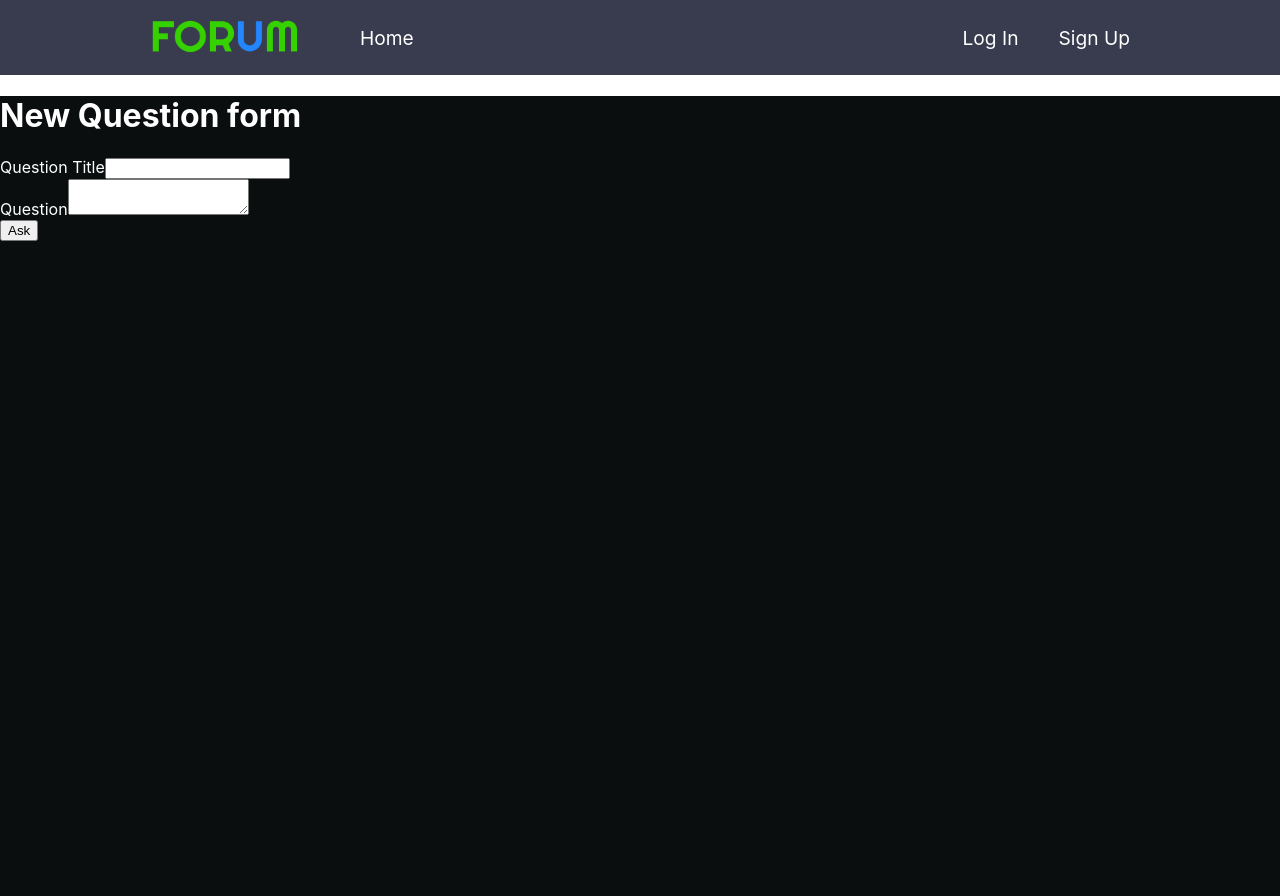
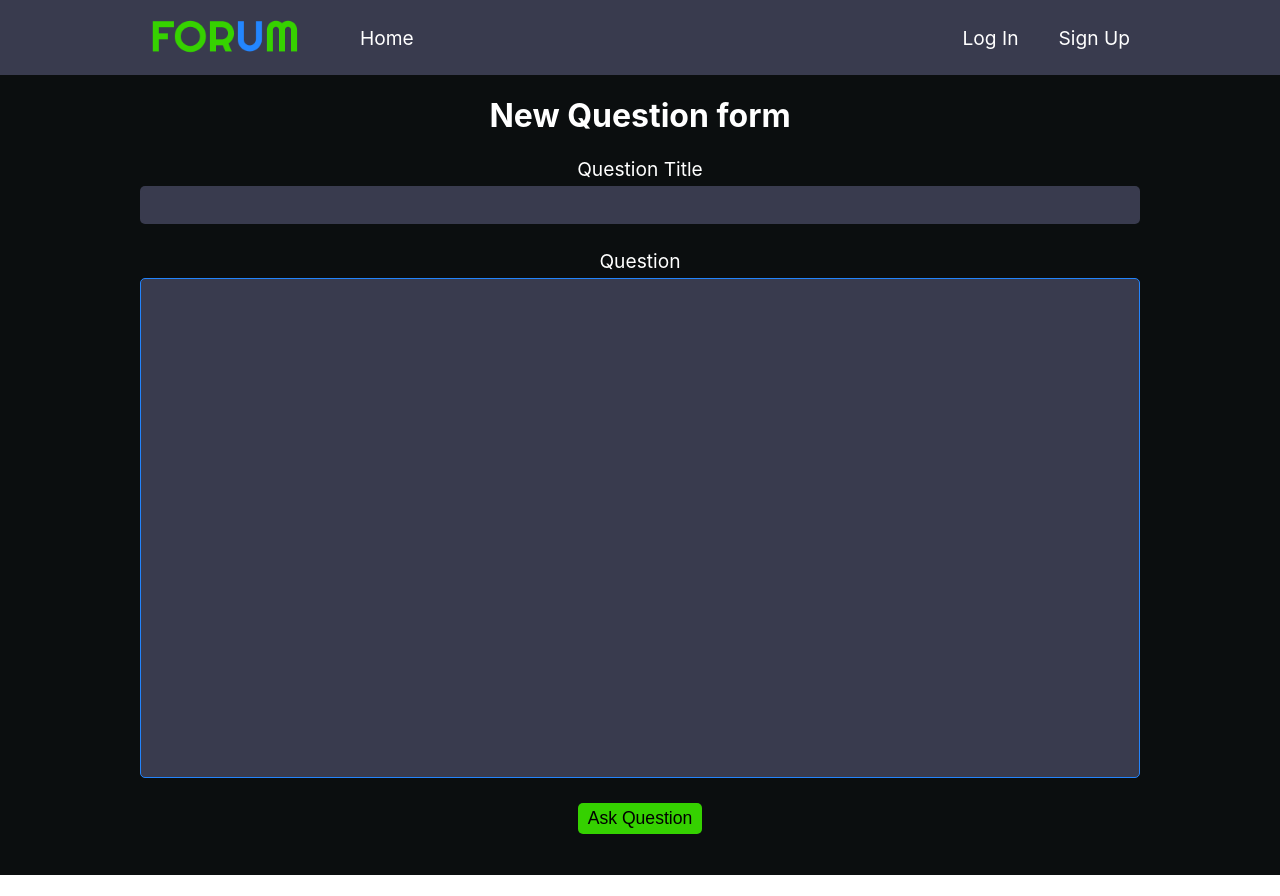
Before and after one commit to OutCoy/Forum, a React (Create React App) app: page /askQuestion in a window 1280 px wide. After the commit the page ends 875 px from the top, so only its background shows below. Built offline with nearby package versions, Linux system fonts and the light colour scheme; no server answers.

Commit message:
Refactored some code and added some styling consistencies

```diff
--- a/src/components/Pages/AskQuestion.jsx
+++ b/src/components/Pages/AskQuestion.jsx
@@ -2,8 +2,8 @@ import { useContext } from "react";
 import styled from "styled-components";
 import UsersContext from "../../contexts/UsersContext";
 import { useFormik } from "formik";
-import * as Yup from 'yup';
-import { v4 as uuid } from 'uuid';
+import * as Yup from "yup";
+import { v4 as uuid } from "uuid";
 import QuestionsContext from "../../contexts/QuestionsContext";
 import { useNavigate } from "react-router-dom";
 
@@ -13,63 +13,140 @@ const StyledAskQuestion = styled.main`
   color: #fff;
 `;
 
+const AskQuestionContent = styled.div`
+  width: 1000px;
+  display: flex;
+  flex-direction: column;
+  justify-content: end;
+  align-items: center;
+  margin: 0 auto;
+  form {
+    width: 100%;
+    display: flex;
+    flex-direction: column;
+    text-align: center;
+    font-size: 1.2rem;
+    gap: 25px;
+    > div {
+      display: flex;
+      flex-direction: column;
+      gap: 5px;
+      >input{
+        background-color: #393b4e;
+        border: none;
+        padding: 10px 15px;
+        border-radius: 5px;
+        color: #fff;
+        font-size: 1rem;
+      }
+      > p {
+        margin: 0;
+        color: red;
+        font-size: 1rem;
+        padding: 0;
+      }
+      > textarea {
+        width: 100%;
+        height: 500px;
+        resize: none;
+        border: none;
+        border-radius: 5px;
+        padding: 10px;
+        box-sizing: border-box;
+        background-color: #393b4e;;
+        border: 1px solid #2384fc;
+        color: #fff;
+      }
+      >textarea:focus, >input:focus{
+          outline: 1px solid #35d100;
+        }
+    }
+    > input {
+      align-self: center;
+      border: none;
+      padding: 5px 10px;
+      border-radius: 5px;
+      background-color: #35d100;
+      font-size: 1.1rem;
+      cursor: pointer;
+    }
+    > input:hover {
+      color: #fff;
+      background-color: #2384fc;
+    }
+  }
+`;
+
 const AskQuestion = () => {
-
   const navigate = useNavigate();
 
   const { logedUser } = useContext(UsersContext);
   const { QuestionsActionsType, setQuestions } = useContext(QuestionsContext);
 
   const validationSchema = Yup.object({
-    title: Yup.string().required('Question has to have title.'),
-    question: Yup.string().required('Type your question.')
-  })
+    title: Yup.string().required("Question has to have title."),
+    question: Yup.string().required("Type your question."),
+  });
 
   const formik = useFormik({
     initialValues: {
-      title: '',
-      question: ''
+      title: "",
+      question: "",
     },
     validationSchema: validationSchema,
-    onSubmit: values => {
+    onSubmit: (values) => {
       const newQuestion = {
         id: uuid(),
         userId: logedUser.id,
         ...values,
         rating: [],
-        isEdited: false
+        isEdited: false,
       };
       setQuestions({
         type: QuestionsActionsType.add,
-        data: newQuestion
+        data: newQuestion,
       });
-      navigate('/');
-    }
-
-  })
+      navigate("/");
+    },
+  });
 
   return (
     <StyledAskQuestion>
+      <AskQuestionContent>
         <h1>New Question form</h1>
         <form onSubmit={formik.handleSubmit}>
           <div>
             <label htmlFor="title">Question Title</label>
-          <input type="text" name="title" id="title" onChange={formik.handleChange} onBlur={formik.handleBlur} value={formik.values.title}/>
-          {
-            formik.touched.title && formik.errors.title && <p>{formik.errors.title}</p>
-          }
+            <input
+              type="text"
+              name="title"
+              id="title"
+              onChange={formik.handleChange}
+              onBlur={formik.handleBlur}
+              value={formik.values.title}
+            />
+            {formik.touched.title && formik.errors.title && (
+              <p>{formik.errors.title}</p>
+            )}
           </div>
           <div>
             <label htmlFor="question">Question</label>
-          <textarea id="question" name="question" onChange={formik.handleChange} onBlur={formik.handleBlur} value={formik.values.question}></textarea>
-          {
-            formik.touched.question && formik.errors.question && <p>{formik.errors.question}</p>
-          }
+            <textarea
+              id="question"
+              name="question"
+              onChange={formik.handleChange}
+              onBlur={formik.handleBlur}
+              value={formik.values.question}
+            ></textarea>
+            {formik.touched.question && formik.errors.question && (
+              <p>{formik.errors.question}</p>
+            )}
           </div>
-        <input type="submit" value="Ask" />
+          <input type="submit" value="Ask Question" />
         </form>
+      </AskQuestionContent>
     </StyledAskQuestion>
   );
-}
+};
 
 export default AskQuestion;
--- a/src/components/Pages/Login.jsx
+++ b/src/components/Pages/Login.jsx
@@ -53,17 +53,17 @@ const LoginContent = styled.div`
       border-radius: 5px;
       cursor: pointer;
     }
-    input[type="submit"]:hover{
+    input[type="submit"]:hover {
       background-color: #2384fc;
       color: #fff;
     }
   }
   p {
-        margin: 0;
-        color: red;
-        font-size: 0.9rem;
-        padding: 0;
-      }
+    margin: 0;
+    color: red;
+    font-size: 1rem;
+    padding: 0;
+  }
 `;
 
 const Login = () => {
--- a/src/components/Pages/QuestionPage.jsx
+++ b/src/components/Pages/QuestionPage.jsx
@@ -29,6 +29,7 @@ const QuestionContent = styled.div`
   gap: 20px;
   padding: 25px 15px;
   box-sizing: border-box;
+  width: 100%;
   > div.options {
     display: flex;
     flex-direction: column;
@@ -93,6 +94,7 @@ const QuestionAnswers = styled.div`
   gap: 25px;
   padding: 20px 0;
   box-sizing: border-box;
+  width: 100%;
   > div {
     display: flex;
     position: relative;
@@ -257,6 +259,7 @@ const StyledAnswerQuestion = styled.div`
       margin: 0;
       color: red;
       text-align: center;
+      font-size: 1rem;
     }
     > input {
       align-self: center;
--- a/src/components/Pages/Register.jsx
+++ b/src/components/Pages/Register.jsx
@@ -61,7 +61,7 @@ const RegisterContent = styled.div`
   p {
     margin: 0;
     color: red;
-    font-size: 0.9rem;
+    font-size: 1rem;
     padding: 0;
   }
 `;
```
Lines whose indentation alone changed are shown as unchanged.
